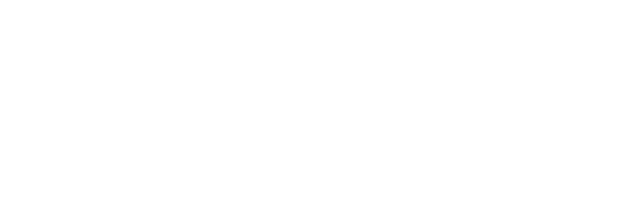
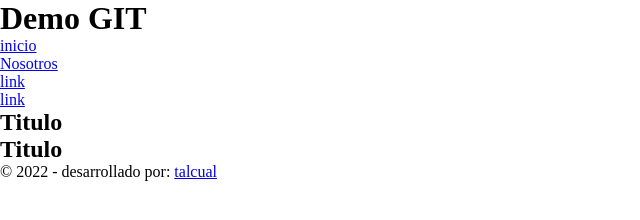
Before and after one commit to disenodc/37635, a plain HTML site: page index.html in a window 1280 px wide. Shown: the whole page, without its empty margins (0-640 px from the left). Drawn offline with Linux system fonts and the light colour scheme.

Commit message:
version website 0.2

```diff
--- a/index.html
+++ b/index.html
@@ -8,6 +8,32 @@
     <link rel="stylesheet" href="estilos.css">
 </head>
 <body>
+    <header>
+        <h1>Demo GIT</h1>
+    </header>
+    <nav>
+        <ul>
+            <li><a href="index.html">inicio</a></li>
+            <li><a href="paginas/nosotros.html">Nosotros</a></li>
+            <li><a href="paginas/productos.html">link</a></li>
+            <li><a href="paginas/contacto.html">link</a></li>
+        </ul>
+    </nav>
+    <main>
+        <section>
+            <article>
+                <h2>Titulo</h2>
+            </article>
+        </section>
+        <section>
+            <article>
+                <h2>Titulo</h2>
+            </article>
+        </section>
+    </main>
+    <footer>
+        &copy 2022 - desarrollado por: <a href="#">talcual</a>
+    </footer>
 
 
 </body>
```
Also changed, not shown: paginas/contacto.html (added, +12 -0 lines), paginas/nosotros.html (added, +12 -0 lines), paginas/productos.html (added, +12 -0 lines), code.png (added), contacto-neuroclass.jpg (added), entrega-de-comida(1).png (added), entrega-de-comida(2).png (added), entrega-de-comida.png (added), facebook.png (added), firefox-addons.jpg (added), firefox_logo-only_RGB.png (added), github.png (added), gorjeo.png (added), linkedin.png (added), 2 more files, 1 other file.
